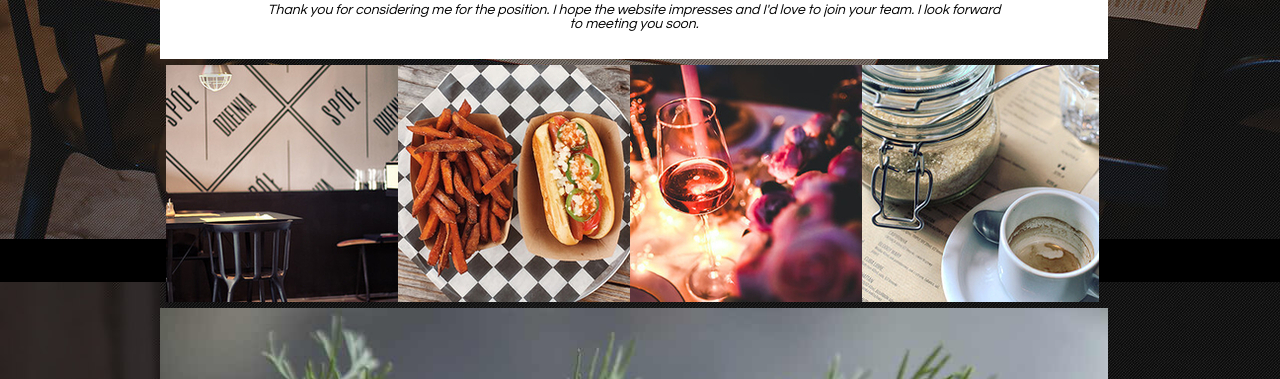
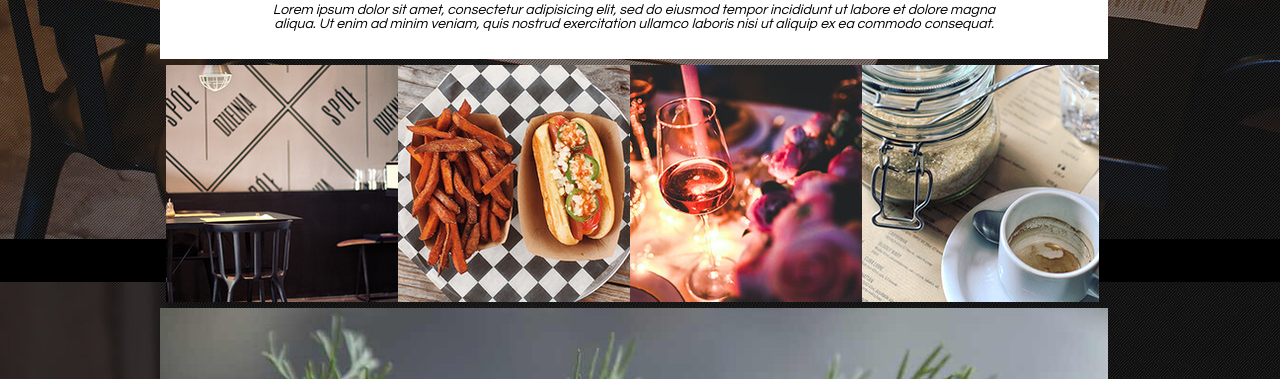
Before and after one commit to courtz1000/Propeller-test-website, a plain HTML site: page index.html in a window 1280 px wide. Shown: the part 721-1100 px from the top of the page. Drawn offline with nearby package versions, Linux system fonts and the light colour scheme; files whose address does not match are found by name.

Commit message:
paragraph content change

```diff
--- a/index.html
+++ b/index.html
@@ -48,7 +48,7 @@
 	</div>
 	<div id="body">
 		<div id="header2"> <h1><strong>WELCOME TO PBT, <br/>  PROPELLER!</strong> </h1>
-				<p id="welcome_id">Thank you for considering me for the position. I hope the website impresses and I'd love to join your team. I look forward to meeting you soon.  </p>
+				<p id="welcome_id">Lorem ipsum dolor sit amet, consectetur adipisic­­ing elit, sed do eiusmod tempor incididunt ut labore et dolore magna aliqua. Ut enim ad minim veniam, quis nostrud exercitation ullamco laboris nisi ut aliquip ex ea commodo consequat. </p>
 
 
 		</div>
```
